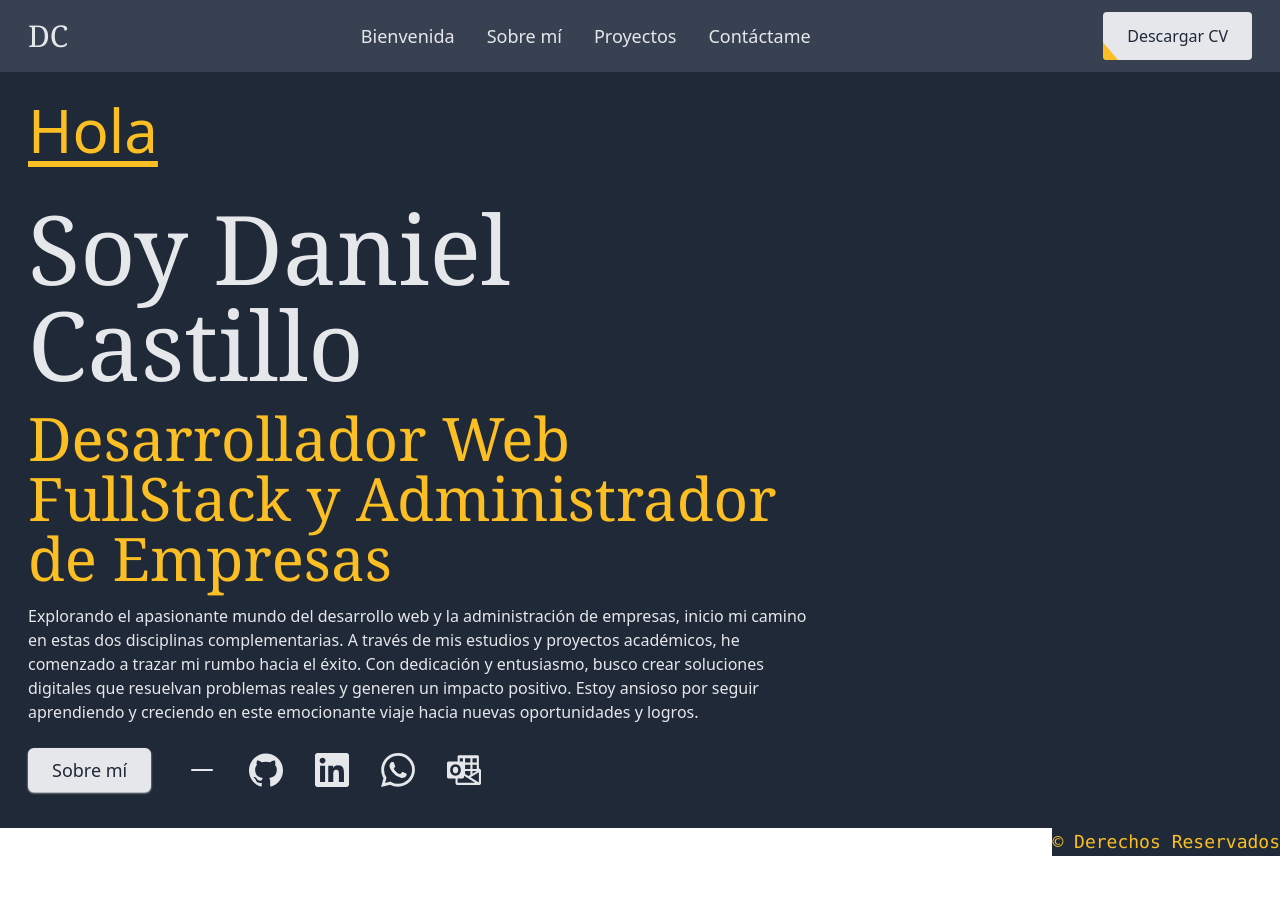
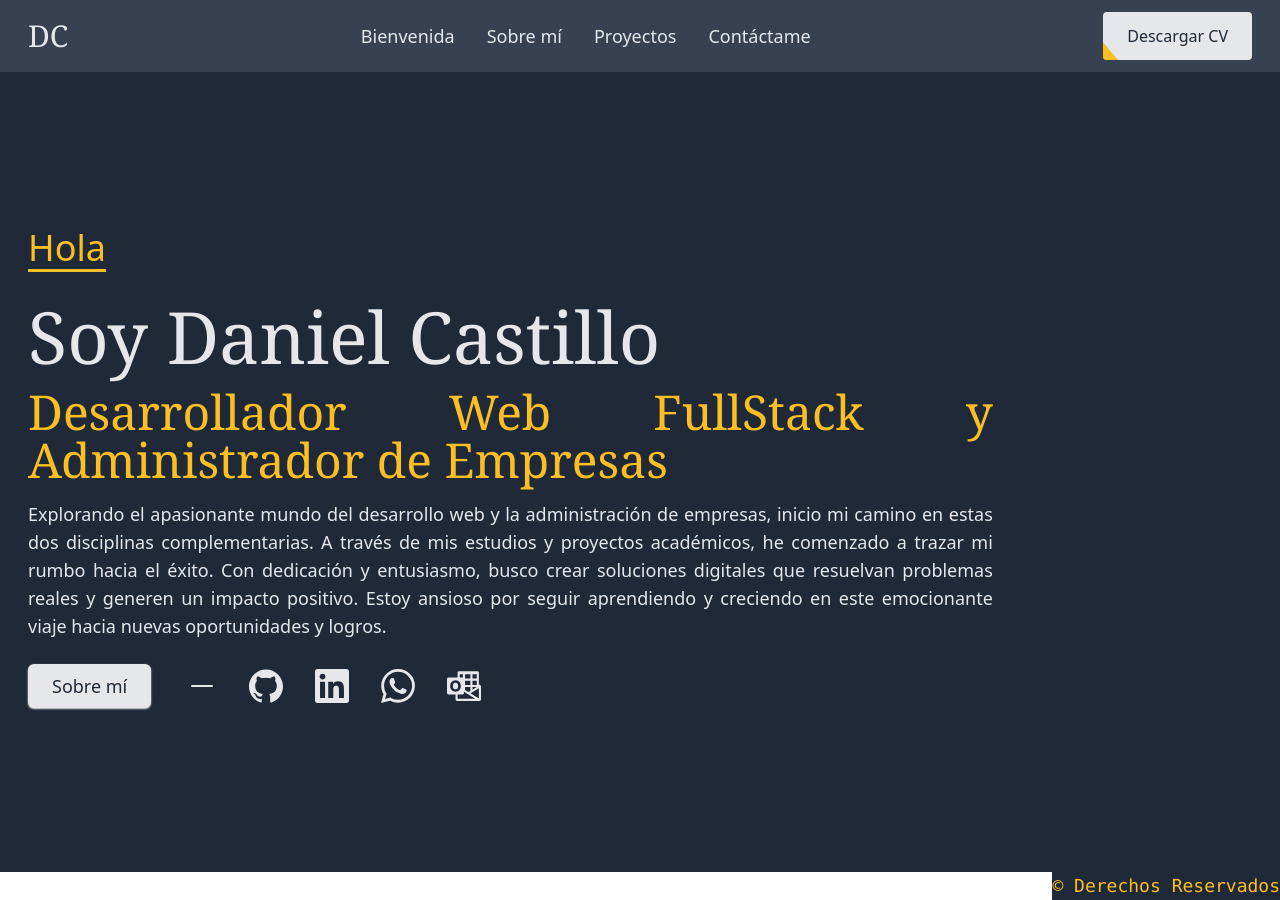
Before and after one commit to castolo10a/Portfolio, a React (Create React App) app: page / in a window 1280 px wide. Before the commit the page ends 856 px from the top, so only its background shows below. Built offline with nearby package versions, Linux system fonts and the light colour scheme.

Commit message:
update home and cv

```diff
--- a/src/views/Home/Home.jsx
+++ b/src/views/Home/Home.jsx
@@ -4,22 +4,22 @@ import Button from '../../components/Buttons/Button/Button'
 
 export default function Home () {
   return (
-    <div className="bg-gray-800 flex flex-col md:grid md:grid-cols-6 md:gap-4 md:place-content-center md:place-items-center m-auto">
+    <div className="flex flex-col md:grid md:grid-cols-5 md:gap-4 md:place-content-center md:place-items-center md:w-full min-h-screen bg-gray-800">
       <div className="flex  flex-col md:block md:col-start-1 md:col-end-5 p-7">
         <div className="mb-2">
           <div className="mb-6">
-            <h1 className="pb-2 text-left mb-8 text-6xl font-josefin underline underline-offset-8 underline-amber-400 text-amber-400">Hola</h1>
+            <h1 className="pb-2 text-left mb-2 text-4xl font-josefin underline underline-offset-8 underline-amber-400 text-amber-400">Hola</h1>
           </div>
-          <h1 className="font-serif text-left text-8xl text-gray-200 my-4">
+          <h1 className="font-serif text-left text-7xl text-gray-200 my-4">
             Soy Daniel Castillo
           </h1>
-          <h1 className="font-serif text-left text-6xl  text-amber-400 my-4">
+          <h1 className="font-serif text-left text-5xl  text-amber-400 my-4 text-justify">
             Desarrollador Web FullStack
             y Administrador de Empresas
           </h1>
         </div>
         <div className="my-4">
-          <p className="text-left text-gray-200">
+          <p className="text-left text-gray-200 text-justify text-lg">
           Explorando el apasionante mundo del desarrollo web y la administración de empresas,
           inicio mi camino en estas dos disciplinas complementarias. A través de mis estudios y proyectos académicos,
           he comenzado a trazar mi rumbo hacia el éxito. Con dedicación y entusiasmo, busco crear soluciones digitales
```
Also changed, not shown: 1 other file (tests, documents, lock files or other folders).
